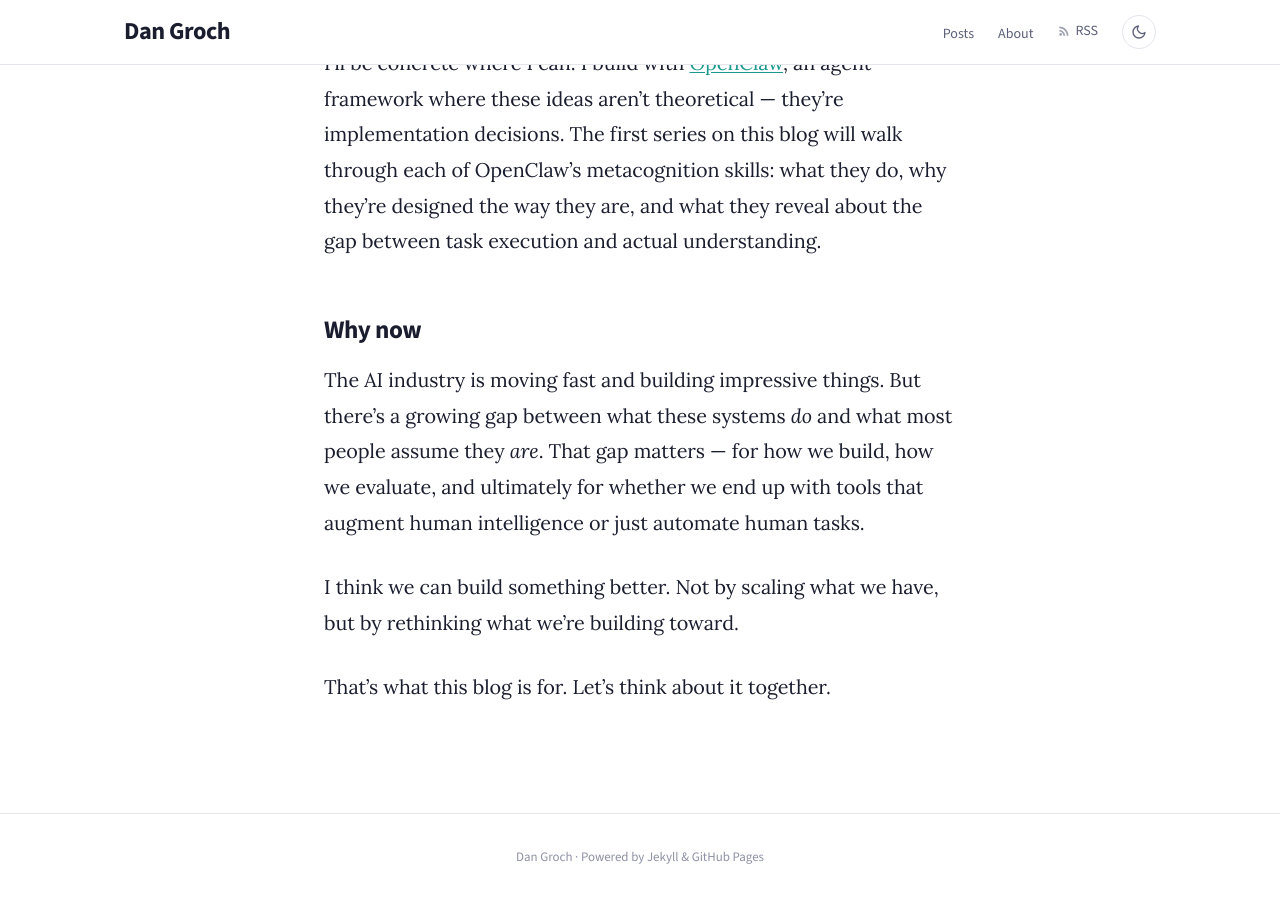
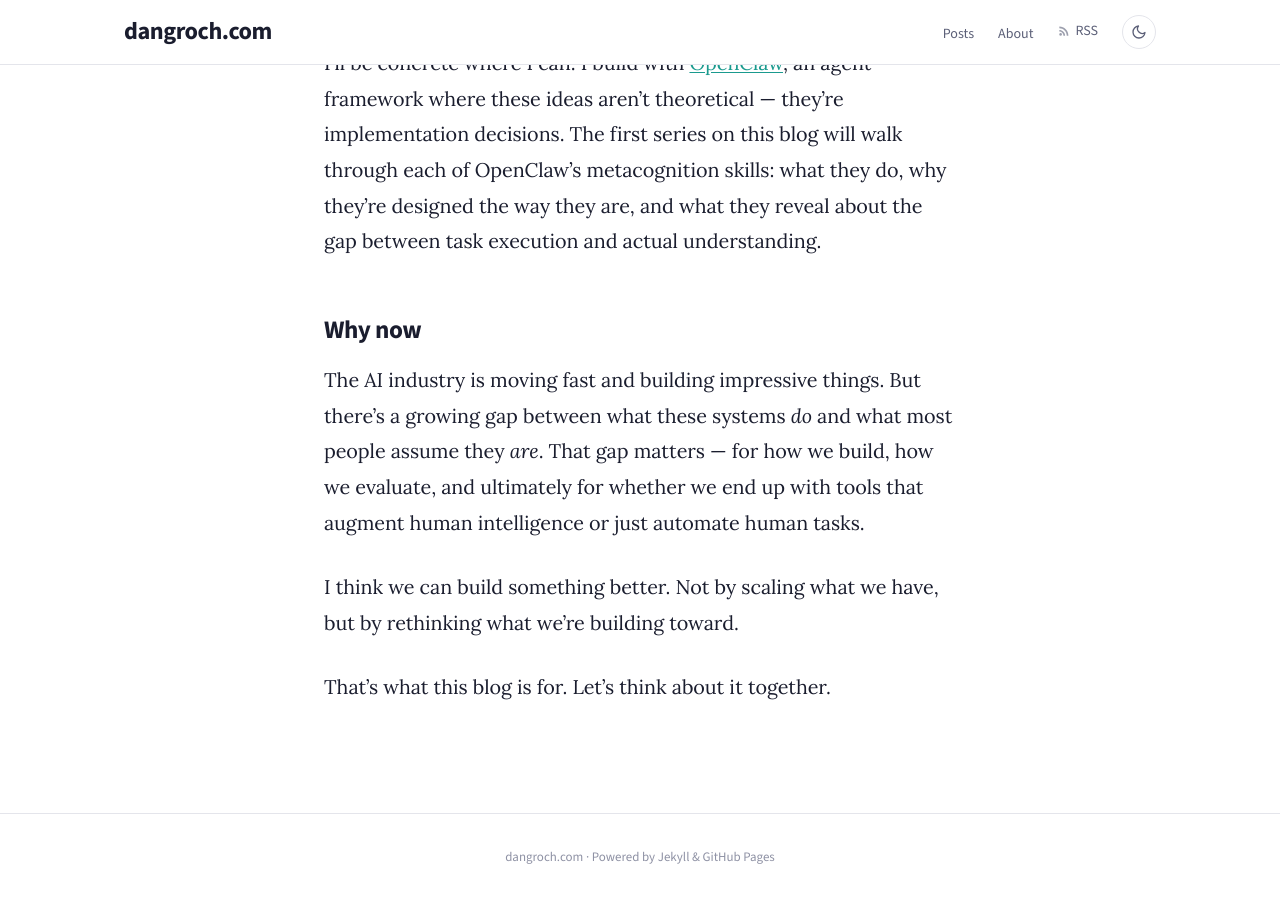
Before and after one commit to dgroch/blog, a Jekyll site: the page built from _posts/2026-03-15-hello-world.md, in a window 1280 px wide and 900 px high, scrolled down 1414 px. Built offline with Jekyll 4.4.1, drawn with Linux system fonts in a browser that asks for light colours.

Commit message:
Revert site title to dangroch.com

```diff
--- a/_config.yml
+++ b/_config.yml
@@ -1,4 +1,4 @@
-title: "Dan Groch"
+title: "dangroch.com"
 description: "Writing about AI, metacognition, and genuinely intelligent systems."
 url: "https://dangroch.com"
 baseurl: ""
```
